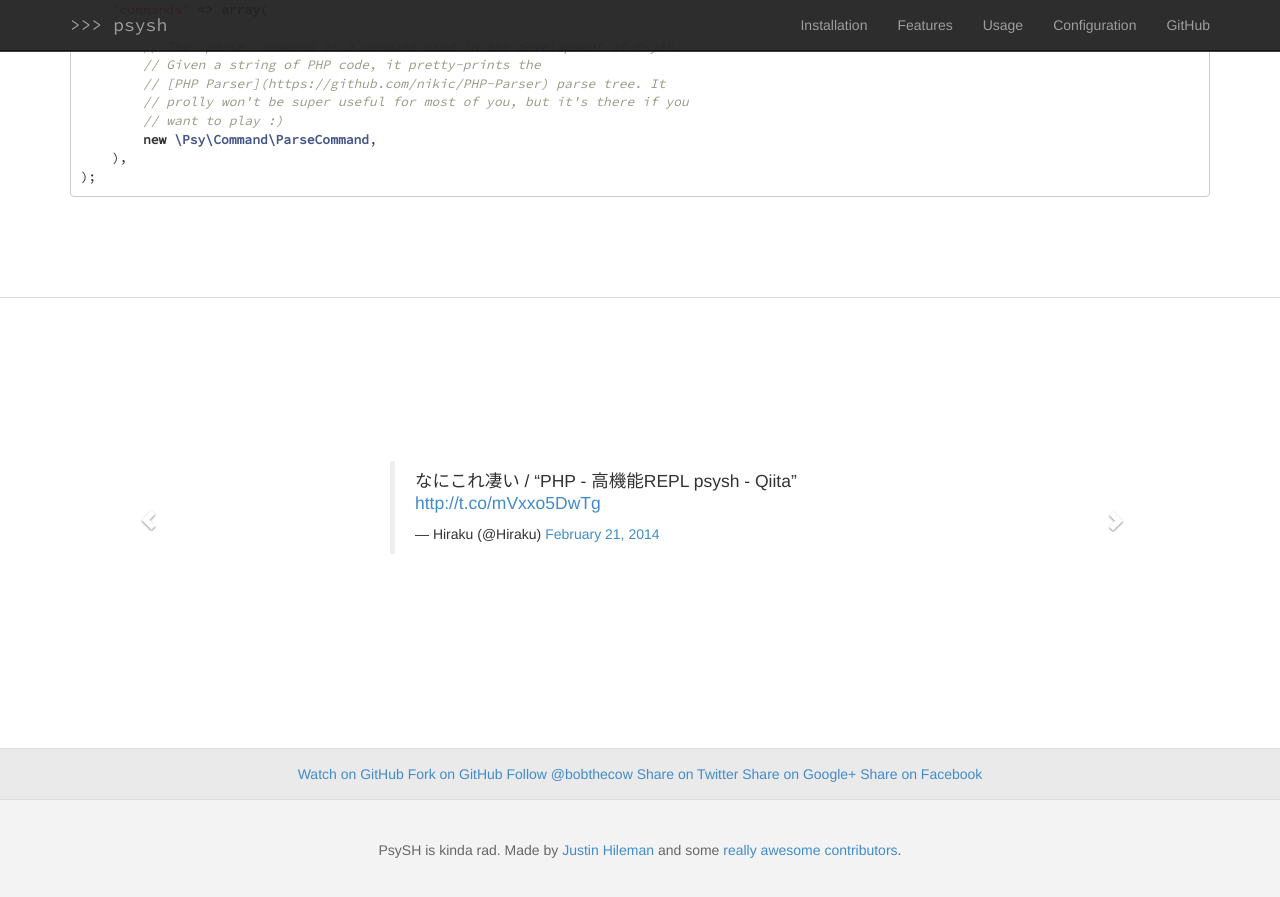
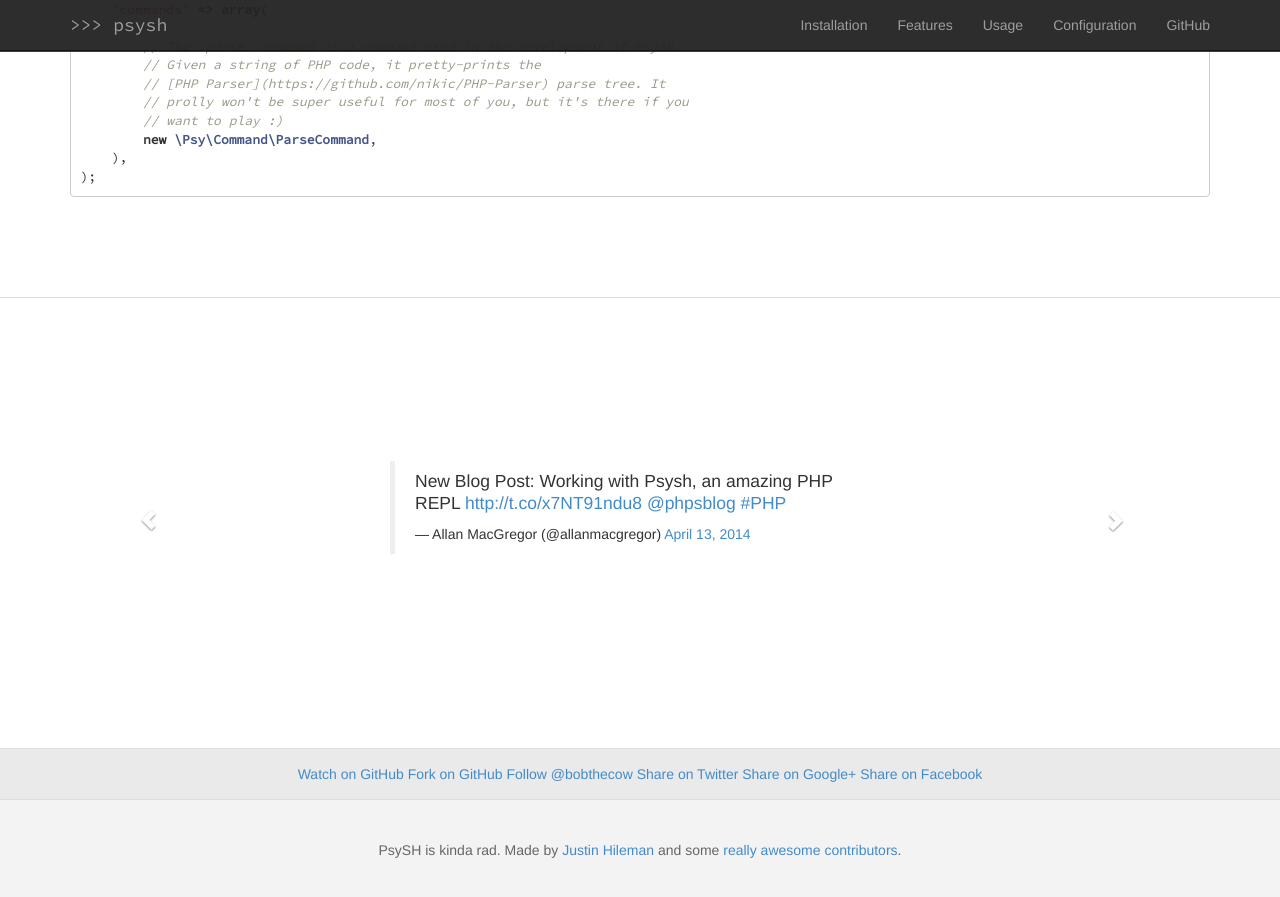
Before and after one commit to bobthecow/psysh, a Jekyll site: the page built from index.md, in a window 1280 px wide and 900 px high, scrolled down 7057 px. Shown: the top 897 px of the window. Built offline with Jekyll 4.4.1, drawn with Linux system fonts in a browser that asks for light colours; Markdown is read by kramdown in place of the engine named in the settings.

Commit message:
Moar tweets!

```diff
--- a/_data/tweets.yaml
+++ b/_data/tweets.yaml
@@ -1,3 +1,7 @@
+- |
+  <blockquote class="twitter-tweet" lang="en"><p>Ohai psysh (<a href="http://t.co/OZMFOOaYEz">http://t.co/OZMFOOaYEz</a>), time to get you on this machine. <a href="https://twitter.com/search?q=%23php&amp;src=hash">#php</a> <a href="https://twitter.com/search?q=%23repl&amp;src=hash">#repl</a></p>&mdash; Raphael Stolt (@raphaelstolt) <a href="https://twitter.com/raphaelstolt/statuses/456126861299699714">April 15, 2014</a></blockquote>
+- |
+  <blockquote class="twitter-tweet" lang="en"><p>New Blog Post: Working with Psysh, an amazing PHP REPL <a href="http://t.co/x7NT91ndu8">http://t.co/x7NT91ndu8</a> <a href="https://twitter.com/phpsblog">@phpsblog</a> <a href="https://twitter.com/search?q=%23PHP&amp;src=hash">#PHP</a></p>&mdash; Allan MacGregor (@allanmacgregor) <a href="https://twitter.com/allanmacgregor/statuses/455472029588676609">April 13, 2014</a></blockquote>
 - |
   <blockquote class="twitter-tweet" lang="en"><p><a href="https://twitter.com/gonzaloserrano">@gonzaloserrano</a> <a href="https://twitter.com/ricardclau">@ricardclau</a> <a href="https://twitter.com/theUniC">@theUniC</a> <a href="https://twitter.com/javiereguiluz">@javiereguiluz</a> psysh viene genial para debugar modelo dominio y comandos</p>&mdash; jhvaras (@jhvaras) <a href="https://twitter.com/jhvaras/statuses/453297842485207040">April 7, 2014</a></blockquote>
 - |
```
